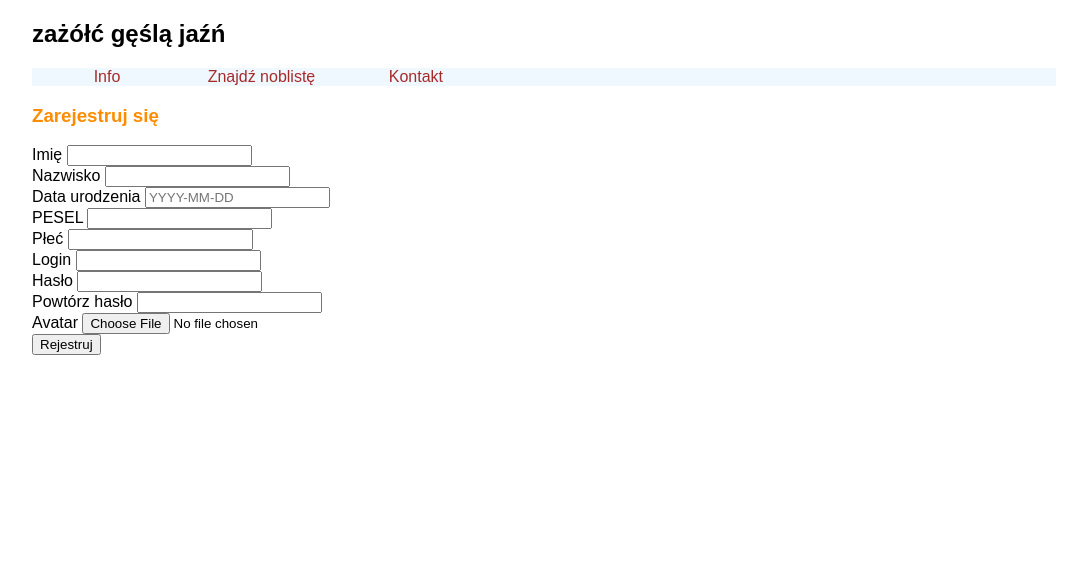
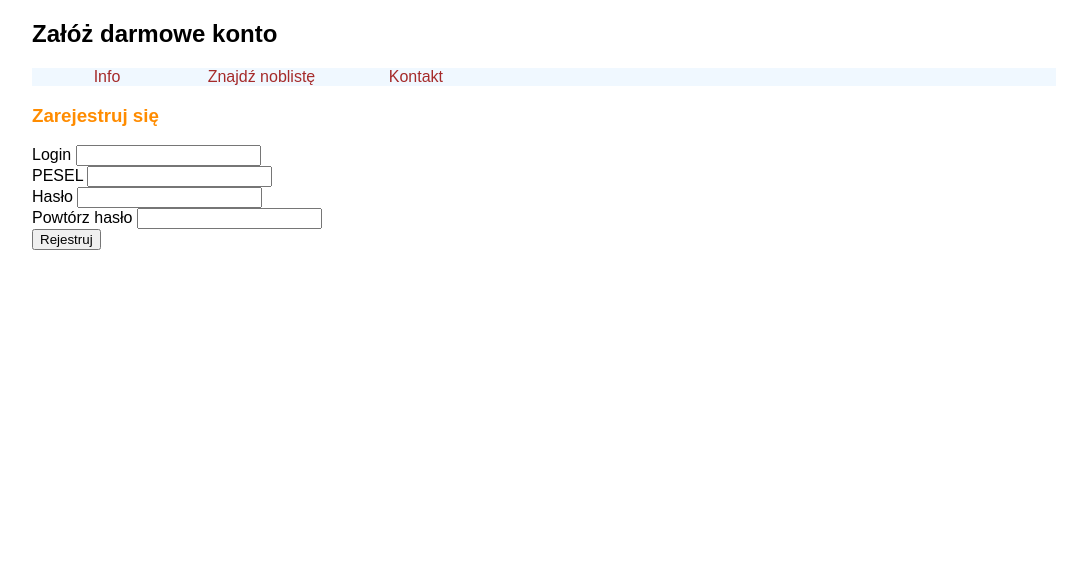
Before and after one commit to Krisu17/pamiw2020registerpage, a Flask app: page / in a window 1280 px wide. Shown: the top 574 px of the page, without its empty margins (96-1183 px from the left). Run offline with Flask 2, Linux system fonts and the light colour scheme.

Commit message:
Drugi commit aplikacji

```diff
--- /dev/null
+++ b/static/scripts/registration.js
@@ -0,0 +1,35 @@
+document.addEventListener('DOMContentLoaded', function (event) {
+
+    const GET = "GET";
+    const POST = "POST";
+
+    let registrationForm = document.getElementById("registration-form");
+    let loginInput = document.getElementById("login");
+
+    loginInput.addEventListener("change", checkLoginAvailability);
+
+    registrationForm.addEventListener("submit", function (event) {
+        event.preventDefault();
+        console.log("zatrzymałem");
+
+        var n = event.srcElement.length;
+        for (var i = 0; i < n; i++) {
+            console.log(event.srcElement[i].value);
+        }
+    });
+
+    function checkLoginAvailability() {
+        let loginInput = document.getElementById("login");
+        let baseUrl = "https://pi.iem.pw.edu.pl/user/";
+        let userUrl = baseUrl + loginInput.value;
+
+        fetch(userUrl, {method: GET}).then(function (resp) {
+            console.log(resp.status);
+            return resp.status;
+
+        }).catch(function (err) {
+            console.log(err);
+            return err.status;
+        });
+    }
+});
--- a/templates/index.html
+++ b/templates/index.html
@@ -1,14 +1,14 @@
 <!DOCTYPE html>
 <html lang="pl">
     <head>
-		<title>Nobliści</title>
+		<title>Registration form</title>
 		<meta charset="utf-8">
 		<link href="styles/style.css" rel="stylesheet" type="text/css">
-		<script src="scripts/script.js"></script>
+		<script src="scripts/registration.js"></script>
     </head>
     <body>
         <header>
-            <h2>zażółć gęślą jaźń</h2>
+            <h2>Załóż darmowe konto</h2>
         </header>
         <nav>
 			 <ul>
@@ -23,28 +23,12 @@
 
 			<form id="registration-form" class="registration-form">
 
-				<label for="firstname" class="required">Imię</label>
-				<input id="firstname" type="text" name="firstname"/>
-				<br/>
-
-				<label for="surname" class="required">Nazwisko</label>
-				<input id="surname" type="text" name="surname"/>
-				<br/>
-
-				<label for="birthdate" class="required">Data urodzenia</label>
-				<input id="birthdate" type="text" name="birthdate" placeholder="YYYY-MM-DD"/>
+				<label for="login" class="required">Login</label>
+				<input id="login" type="text" name="login"/>
 				<br/>
 
 				<label for="pesel" class="required">PESEL</label>
 				<input id="pesel" type="text" name="pesel"/>
-				<br/>
-
-				<label for="sex" class="required">Płeć</label>
-				<input id="sex" type="text" name="sex"/>
-				<br/>
-
-				<label for="login" class="required">Login</label>
-				<input id="login" type="text" name="login"/>
 				<br/>
 
 				<label for="password" class="required">Hasło</label>
@@ -55,9 +39,6 @@
 				<input id="repeat-password" type="password" name="repeat-password"/>
 				<br/>
 
-				<label for="avatar" class="required">Avatar</label>
-				<input id="avatar" type="file" name="avatar">
-				<br/>
 
 				<input id="button-reg-form" type="submit" value="Rejestruj"/>
 
```
